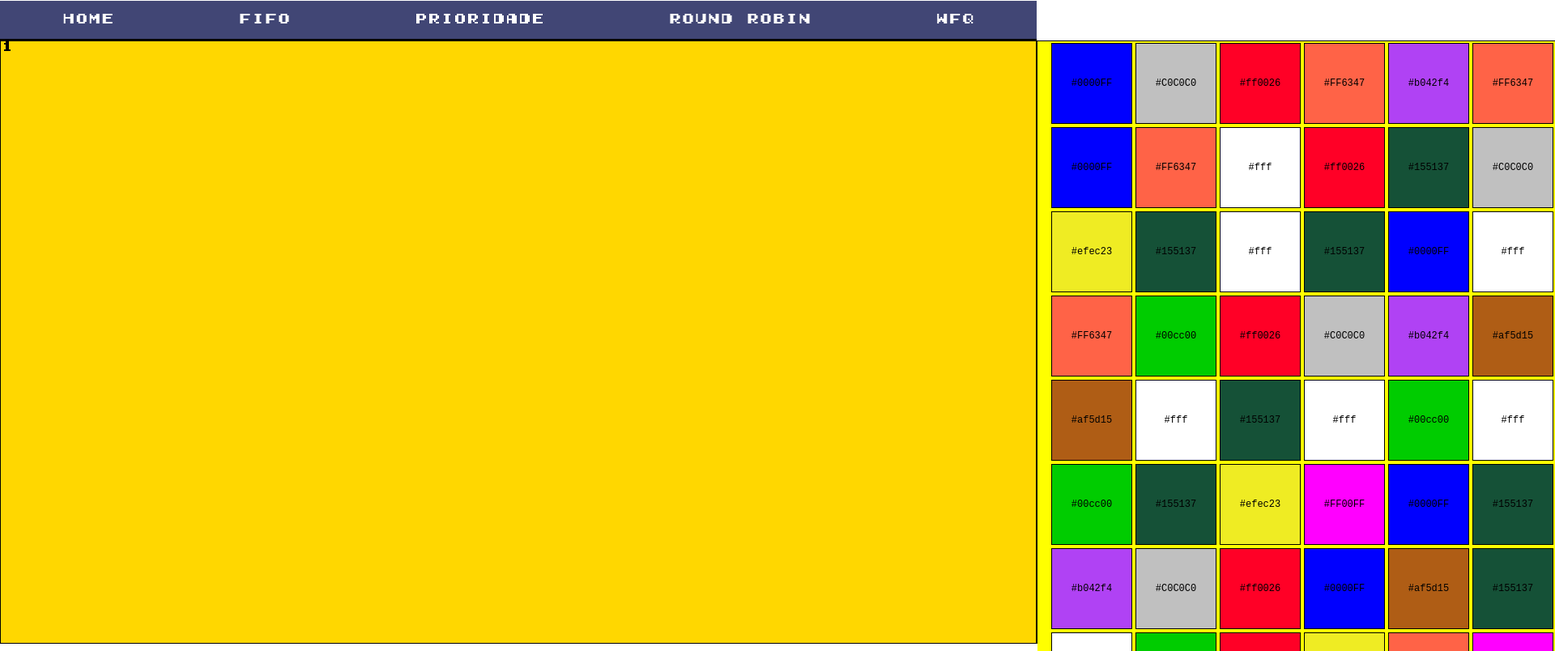
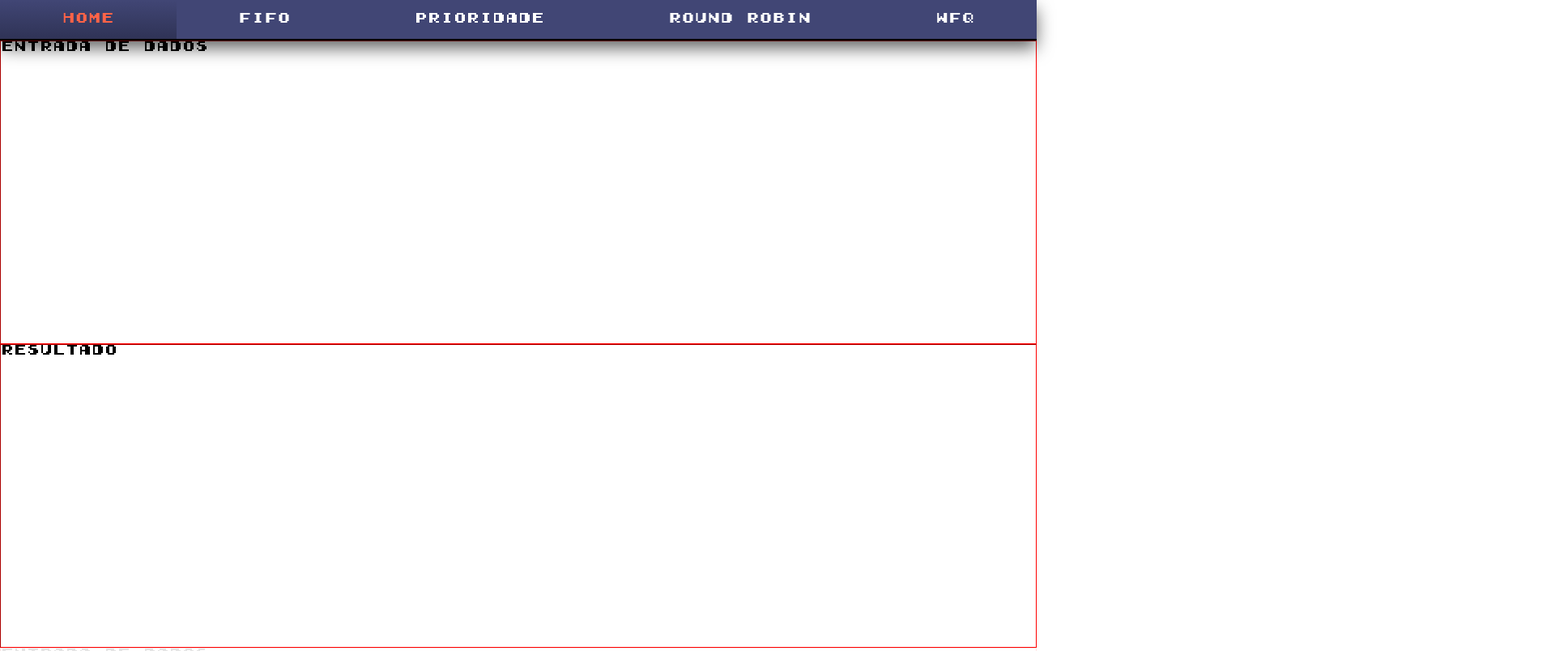
Before and after one commit to Igor-ifrs/Trab-RedesII, a website: page RedesII/public_html/index.html in a window 1280 px wide. Shown: the top 804 px of the page at 81% size, 1920 px wide, since content can reach past the window. Drawn offline with Linux system fonts and the light colour scheme.

Commit message:
css
mudança na direção da pagina e efeitos

```diff
--- a/RedesII/nbproject/private/private.xml
+++ b/RedesII/nbproject/private/private.xml
@@ -3,8 +3,8 @@
     <editor-bookmarks xmlns="http://www.netbeans.org/ns/editor-bookmarks/2" lastBookmarkId="0"/>
     <open-files xmlns="http://www.netbeans.org/ns/projectui-open-files/2">
         <group>
-            <file>file:/C:/Users/Igor/Documents/GitHub/mvc-php-tutorial/RedesII/public_html/index.html</file>
-            <file>file:/C:/Users/Igor/Documents/GitHub/mvc-php-tutorial/RedesII/public_html/style.css</file>
+            <file>file:/C:/Users/Igor/Documents/GitHub/Trab-RedesII/RedesII/public_html/index.html</file>
+            <file>file:/C:/Users/Igor/Documents/GitHub/Trab-RedesII/RedesII/public_html/style.css</file>
         </group>
     </open-files>
 </project-private>
--- a/RedesII/public_html/index.html
+++ b/RedesII/public_html/index.html
@@ -21,42 +21,77 @@
                 <li class="menu-li"><a href="#wfq">WFQ</a> </li>
             </ul>
         </div>
-        <div id="container">
-            <div id="home" class="container">1</div>
-            <div id="fifo" class="container">
-                <div id="fifos" style="display: flex; flex-wrap: wrap;background: yellow;justify-content: center;overflow: scroll!important">
 
-                </div>
+        <div id="home" class="containers">
+            <div class="entrada">
+                Entrada de dados
             </div>
-            <div id="prioridade" class="container">3</div>
-            <div id="roud" class="container">4</div>
-            <div id="wfq" class="container">5</div>
+            <div class="saida">
+                Resultado
+            </div>
+        </div>
+
+        <div id="fifo" class="containers">
+            <div class="entrada">
+                Entrada de dados
+                <div id="fifos" style="display: flex; flex-wrap: wrap;justify-content: center;"> </div>
+            </div>
+            <div class="saida">
+                Resultado
+            </div>
+        </div>
+
+        <div id="prioridade" class="containers">
+            <div class="entrada">
+                Entrada de dados
+            </div>
+            <div class="saida">
+                Resultado
+            </div>
+        </div>
+
+        <div id="roud" class="containers">
+            <div class="entrada">
+                Entrada de dados
+            </div>
+            <div class="saida">
+                Resultado
+            </div>
+        </div>
+
+        <div id="wfq" class="containers">
+            <div class="entrada">
+                Entrada de dados
+            </div>
+            <div class="saida">
+                Resultado
+            </div>
         </div>
         <script>
+
             (function () {
                 var cc;
-                var corBox = [' #00cc00', '#b042f4', '#af5d15', '#0000FF', '#155137', '#ff0026', '#FF00FF', '#C0C0C0', '#FF6347', '#fff', '#efec23'];
-                for (var a = 0; a < 200; a++) {
+                var m = '';
+                const corBox = ['#00cc00', '#b042f4', '#af5d15', '#0000FF', '#155137', '#ff0026', '#FF00FF', '#C0C0C0', '#FF6347', '#fff', '#efec23'];
+                for (var a = 0; a < 100; a++) {
                     cc = m;
-                    console.log(a);
-                    console.log(cc);
-
-                    var m = Math.floor(Math.random() * corBox.length);
-                    console.log(m);
-                    console.log('------');
-
+                    m = Math.floor(Math.random() * corBox.length);
                     if (m === cc) {
                         m = Math.floor(Math.random() * corBox.length);
-                        console.log('entrou');
                     }
                     var box = document.createElement("div");
-                    var t = document.createTextNode(corBox[m]);
-                    box.className = 'box';
-                    box.appendChild(t);
+                    var txt = document.createTextNode(corBox[m]);
+                    box.className = 'box teste';
+                    box.appendChild(txt);
                     document.getElementById("fifos").appendChild(box);
                     document.getElementsByClassName('box')[a].style.background = corBox[m];
                 }
             })();
+            /*
+             window.addEventListener('load', function () {
+             alert('carregou');
+             });
+             */
         </script>
     </body>
 </html>
--- a/RedesII/public_html/style.css
+++ b/RedesII/public_html/style.css
@@ -7,9 +7,14 @@
     margin: 0;
     padding: 0;
     font-family: oitobits;
+    /*    overflow: hidden; liberar somente no */
 }
+*:before,*:after{
+    box-sizing: border-box;
+}
+/*fim reset*/
+
 .menu {
-    border-top: 1px solid #fff;
     height: 50px;
     background:#414675;
     border-bottom: 2px solid #000;
@@ -17,24 +22,20 @@
     position: fixed;
     top: 0;
     left: 0;
-    width: 100vw;
+    width: 100%;
+    z-index: 999;
+    -webkit-box-shadow: 0px 10px 21px -1px rgba(0,0,0,0.63);
+    -moz-box-shadow: 0px 10px 21px -1px rgba(0,0,0,0.63);
+    box-shadow: 0px 10px 21px -1px rgba(0,0,0,0.63);
 }
 ul{
-    display: -webkit-box;
-    display: -ms-flexbox;
     display: flex;
-    -webkit-box-pack: justify;
-    -ms-flex-pack: justify;
-    justify-content: space-between;
-    -webkit-box-align: center;
-    -ms-flex-align: center;
     align-items: center;
+    justify-content: space-between;   /*flex center*/
     height: 100%;
 }
 .menu-li{
     list-style: none;
-    -webkit-box-flex:1;
-    -ms-flex-positive:1;
     flex-grow:1;
     height: 100%;
 }
@@ -43,76 +44,53 @@ ul{
     color: #fff;
     height: 100%;
     width: 100%;
-    display: -webkit-box;
-    display: -ms-flexbox;
+    /*flex center*/
     display: flex;
-    -webkit-box-align: center;
-    -ms-flex-align: center;
     align-items: center;
-    -webkit-box-pack: center;
-    -ms-flex-pack: center;
     justify-content: center;
+    /*flex center*/
 }
 .menu-li > a:hover{
     background: -webkit-linear-gradient(#414675,#2f3356);
     background: linear-gradient(#414675,#2f3356);
     color: #ff6347;
 }
-#container{
-    position: absolute;
-    top: 50px;
-    left: 0;
-    height:calc(100vh - 55px);
-    width: 500vw;
-    display: -webkit-box;
-    display: -ms-flexbox;
-    display: flex;
+/*fim menu*/
+.containers{
+    height:100vh;
+    width: 100%;
+    opacity: .1;
 }
-.container{
-    height: 100%;
-    border: 1px solid black;
-    width: 100vw;
-}
-.container:nth-child(1){
-    background: gold;
-}
-.container:nth-child(2){
-    background: tomato;
-}
-.container:nth-child(3){
-    background: yellow;
-}
-.container:nth-child(4){
-    background: gray;
-}
-.container:nth-child(5){
-    background: brown;
-}
-/*:target {
-    animation: highlight 1s ease;
-    transform: translateX(20px);
-}
-@keyframes highlight {
-    0% {
-        border:50px solid red;
-        border-left-color: red; }
-    100% { border-left-color: white; }
-}*/
 .box{
-    height: 100px;
-    width: 100px;
-    background: #11dde0;
+    height: 75px;
+    min-height: 75px;
+    width:75px;
+    min-width: 75px;
     margin: 2px;
+    /*flex center*/
     display: flex;
     align-items:  center;
     justify-content: center;
+    /*flex center*/
     font-size: 12px;font-family: monospace!important;
     border: 1px solid #000;
     cursor: pointer;
     transition: all .5s ease;
+
 }
 .box:hover{
     background: white!important;
-    /*    transform: scale(1.1, 1.1);*/
-    border-radius: 50%
 }
+*:target{
+    transition: all 1s ease-in-out!important;
+    padding-top: 50px;
+    opacity: 1;
+}
+#home{
+    padding-top: 50px;
+    opacity: 1;
+}
+.entrada , .saida{
+    height: 50%;
+    border:  inset red 1px;
+}
```
